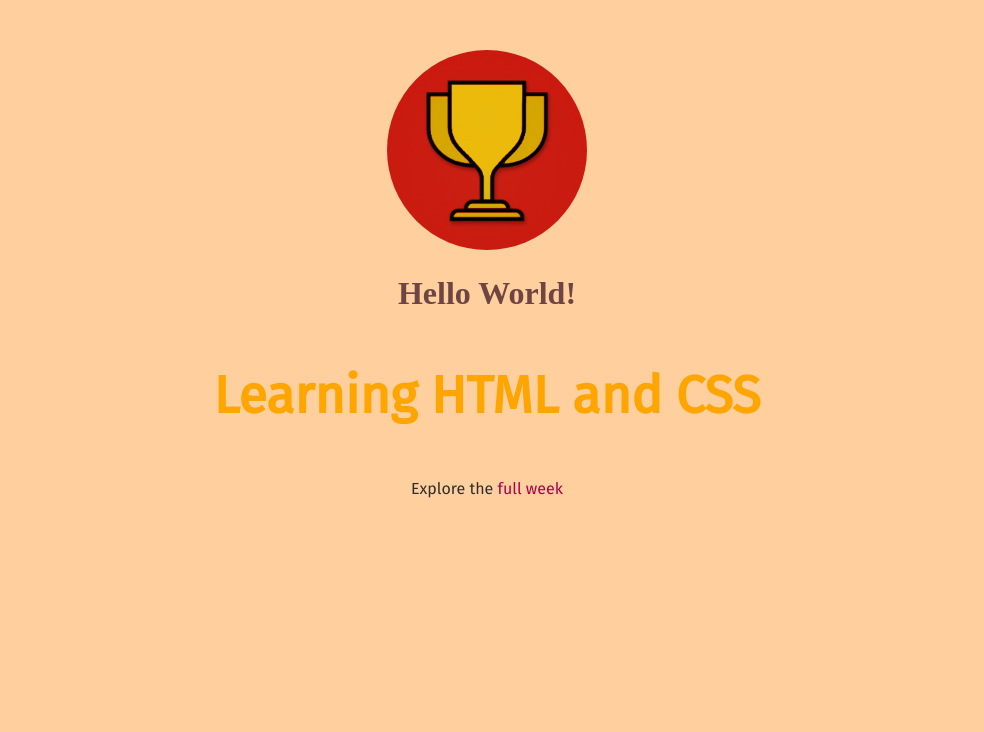
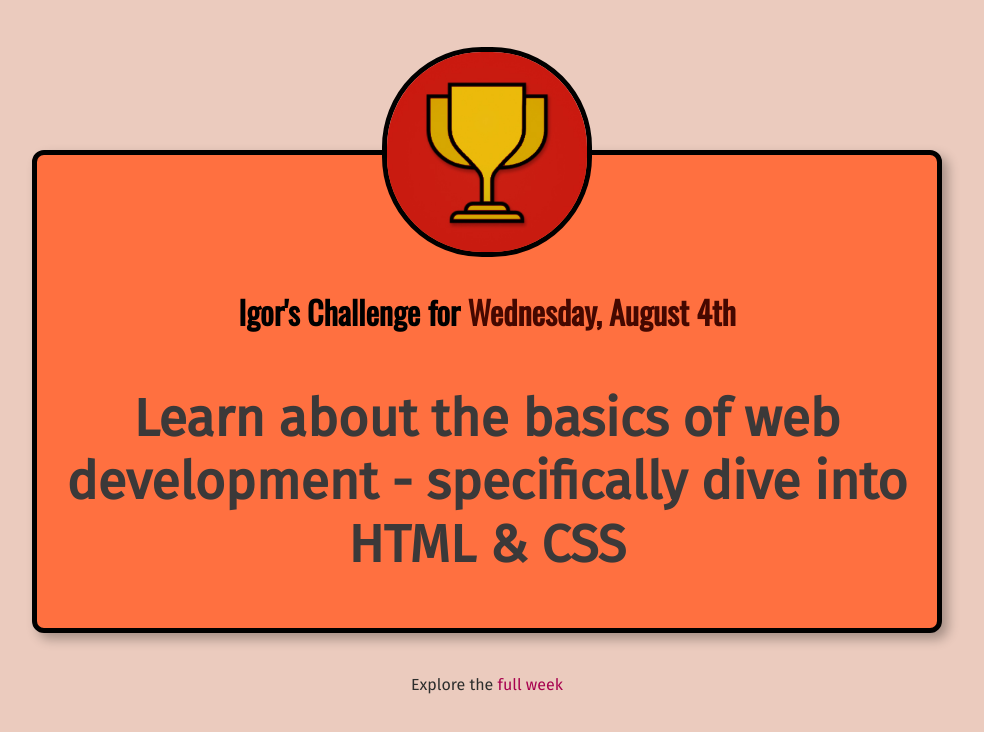
Before and after one commit to IgorPizurica/igor, a plain HTML site: page index.html in a window 1280 px wide. Shown: the whole page, without its empty margins (153-1137 px from the left). Drawn offline with nearby package versions, Linux system fonts and the light colour scheme.

Commit message:
Saving to Github

```diff
--- a/index.html
+++ b/index.html
@@ -10,17 +10,21 @@
     />
     <link rel="stylesheet" href="styles/shared.css">
     <link href="styles/daily-challenge.css" rel="stylesheet" />
+    <link rel="icon" href="images/favicon.ico" type="image/x-icon">
     <title>First Page</title>
   </head>
-
   <body>
-    <img src="images/challenges-trophy.jpg" alt="A trophy">
-    <h1>Hello World!</h1>
-    <p id="todays-challenge">Learning HTML and CSS</p>
-    <p>
-      Explore the
-      <a href="full-week.html"> full week </a>
-    </p>
+    <main>
+      <img src="images/challenges-trophy.jpg" alt="A trophy">
+      <h2 id="h2-element">Igor's Challenge for <span class="date-text">Wednesday, August 4th</span></h2>
+      <p id="p-element">Learn about the basics of web development - specifically dive into HTML & CSS</p>
+    </main>
+    <footer>
+      <p>
+        Explore the
+        <a href="full-week.html"> full week </a>
+      </p>
+    </footer>
     <!--proba-->
   </body>
 </html>
--- /dev/null
+++ b/projects/project1.css
@@ -0,0 +1,104 @@
+body {
+    text-align: center;
+    background-color: rgb(249, 223, 240);
+}
+
+h1 {
+    color: rgb(84, 16, 179);
+    font-family: 'Roboto';
+    font-size: 45px;
+}
+
+img {
+    height: 150px;
+    width: auto;
+}
+
+span {
+    background-color: bisque;
+    border-radius: 4px;
+    font-weight: bold;
+    color: black;
+    text-decoration: none;
+}
+
+#MND-CSS {
+    background-color: bisque;
+    border-radius: 4px;
+    font-weight: bold;
+    color: black;
+    text-decoration: none;
+}
+
+li {
+    list-style: none;
+    text-align: left;
+    font-family: 'Oswald', sans-serif;
+    margin: 14px 0;
+    padding-left: 10px;
+
+}
+
+h2 {
+    font-family: 'Roboto';
+    text-align: left;
+}
+
+main {
+    padding: 28px;
+    background-color: rgb(84, 16, 179);
+    display: inline-block;
+    border-radius: 10px;
+    color: white;
+    font-size: 14px;
+    height: auto;
+    width: 750px;
+}
+
+main p {
+    text-align: left;
+    font-family: 'Oswald', sans-serif;
+}
+
+li span {
+    background-color: rgb(84, 16, 179);
+    color: bisque;
+}
+
+main a {
+    padding: 2px;
+    background-color: bisque;
+    border-radius: 4px;
+    color: black;
+    text-decoration: none;
+}
+
+footer a {
+    padding: 12px 24px;
+    background-color: orange;
+    border-radius: 12px;
+    text-decoration: none;
+    color: black;
+}
+
+footer {
+    margin-top: 32px;
+    margin-bottom: 64px;
+}
+
+footer a:hover {
+    background-color: rgb(244, 159, 0);
+    text-decoration: underline;
+}
+
+main a:hover {
+    text-decoration: underline;
+}
+
+.extra-important {
+    border-left: 5px solid orange;
+}
+
+footer p {
+    color: rgb(128, 128, 128);
+}
--- a/styles/daily-challenge.css
+++ b/styles/daily-challenge.css
@@ -1,18 +1,52 @@
 body {
   margin: 50px;
+  margin-top: 150px;
 }
 
 img {
   width: 200px;
   height: 200px;
   border-radius: 100px;
-
+  margin-top: -108px;
+  border: 5px solid black;
 }
 
 
 
-  #todays-challenge {
-    color: orange;
-    font-weight: bold;
-    font-size: 52px;
-  }
+#todays-challenge {
+  color: orange;
+  font-weight: bold;
+  font-size: 52px;
+}
+
+main {
+    list-style: none;
+    width:900px;
+    margin: 36px auto 0 auto;
+    padding: 0;
+    background-color: rgb(255, 112, 64);
+    border: 5px solid black;
+    height: auto;
+    border-radius: 12px;
+    box-shadow: 6px 6px 12px rgba(0, 0, 0, 0.3);
+}
+
+#h2-element {
+  color: black;
+  font-size: 32px;
+  font-family: 'Oswald';
+}
+
+#p-element {
+  color: rgb(59, 57, 57);
+  font-weight: bold;
+  font-size: 52px;
+}
+
+.date-text {
+  color: rgb(69, 8, 0);
+}
+
+footer p {
+  margin-top: 42px;
+}
--- a/styles/full-week.css
+++ b/styles/full-week.css
@@ -5,11 +5,11 @@ header {
 h1 {
     font-size: 48px;
     color: rgb(71, 62, 62);
-    margin: 18px 0;
+    margin: 0;
 }
 
 #description {
-    margin-bottom: 36px;
+    margin: 12px 0;
 }
 
 /* header p {
@@ -23,6 +23,8 @@ a {
     border: 1px solid rgb(167, 1, 78);
     border-radius: 12px;
     font-size: 24px;
+    display: inline-block;
+    margin: 0;
 }
 
 a:hover {
@@ -40,6 +42,7 @@ ol {
 
 li {
     padding: 16px;
+    box-shadow: 1px 1px 4px rgba(0, 0, 0, 0.2);
     margin: 32px;
     background-color: rgb(223, 136, 124);
     border-radius: 6px;
--- a/styles/shared.css
+++ b/styles/shared.css
@@ -1,6 +1,6 @@
 body {
     text-align: center;
-    background-color: #ffcf9e;
+    background-color: rgb(235, 203, 190);
     margin: 50px;
     color: rgb(110, 69, 66);
   }
```
Also changed, not shown: full-week.html (+1 -0 lines), proba.html (deleted, +0 -47 lines), proba2.html (deleted, +0 -31 lines), projects/project1.html (added, +57 -0 lines), images/favicon.ico (added), images/html-css.png (added), 1 other file.
